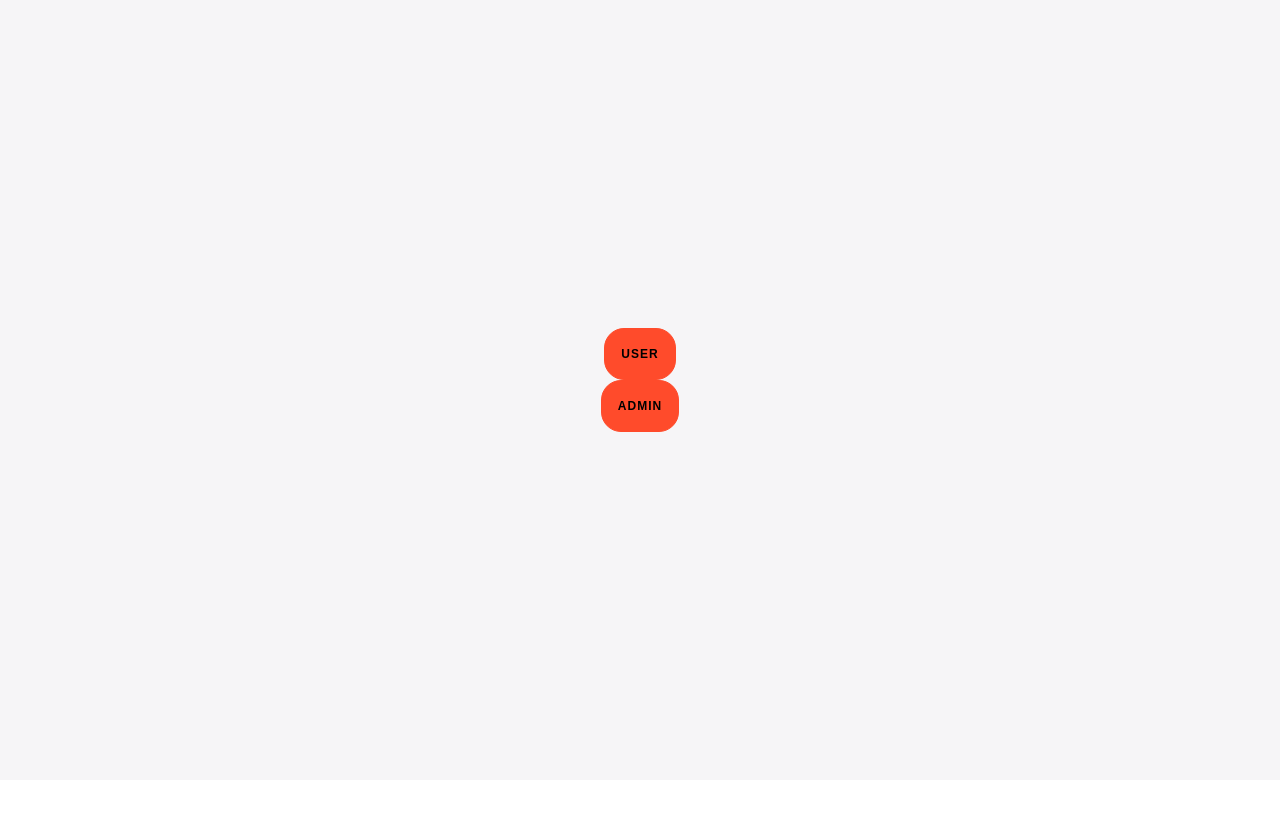
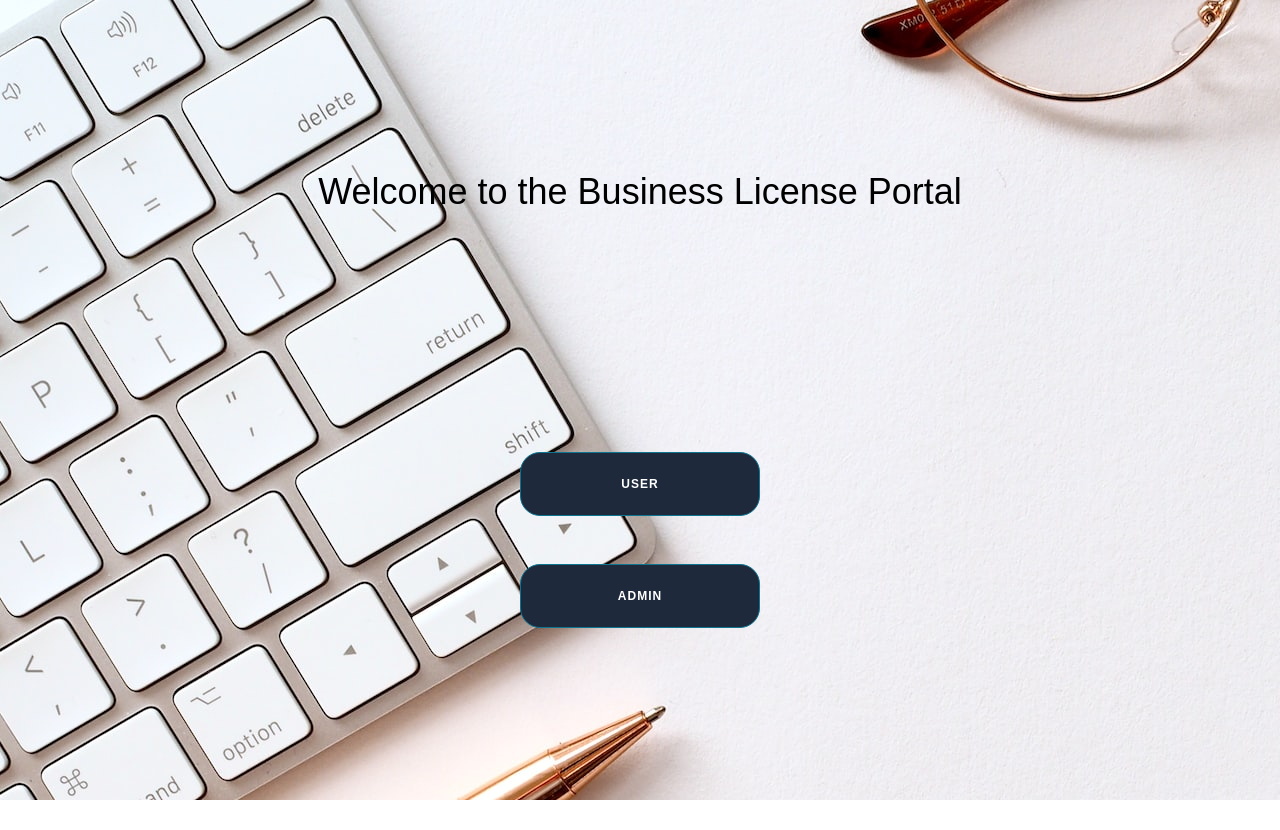
Before and after one commit to asphalke07/BusinessCertificateLicenses, a Next.js app: page / in a window 1280 px wide. After the commit the page ends 800 px from the top, so only its background shows below. Built offline with nearby package versions, Linux system fonts and the light colour scheme.

Commit message:
styling added

```diff
--- a/components/admin/Login.js
+++ b/components/admin/Login.js
@@ -81,7 +81,7 @@ const UserLogin = () => {
     <div>
 
 <section className="h-full gradient-form bg-gray-200 md:h-screen adminloginbody  ">
-  <div className="container py-12  px-6 h-full content-center ">
+  <div className=" py-12  px-6 h-full content-center ">
     <div className="flex justify-center items-center flex-wrap h-full g-6 text-gray-800">
       <div className="xl:w-10/12">
         <div className="block bg-white shadow-lg rounded-lg">
@@ -134,7 +134,7 @@ const UserLogin = () => {
               <div className="text-white px-4 py-6 md:p-12 md:mx-6">
                 <h4 className="text-xl font-semibold mb-6">Only Officers</h4>
                 <p className="text-sm">
-                  Only authenticated officers are allowed to Log In
+                  Only authorized officers are allowed to Log In
                 </p>
               </div>
             </div>
--- a/components/user/ulogin.js
+++ b/components/user/ulogin.js
@@ -76,7 +76,7 @@ const UserLogin = () => {
               type="password"
               placeholder="Password"
             />
-            <button type="submit">Sign Up</button>
+            <button type="submit" >Sign Up</button>
           </form>
         </div>
 
@@ -93,7 +93,7 @@ const UserLogin = () => {
               placeholder="Password"
             />
             <a href="#">Forgot your password?</a>
-            <button type="submit">Log In</button>
+            <button type="submit" className="bg-red-500 text-white-500 hover:bg-red-300 ">Log In</button>
           </form>
         </div>
 
@@ -110,9 +110,9 @@ const UserLogin = () => {
               </button>
             </div>
             <div className="overlay-panel overlay-right">
-              <h1>Hello, Friend!</h1>
-              <p>Enter your personal details and start journey with us</p>
-              <button class="ghost" type="submit" id="signUp" onClick={handleClickSignUp} >
+              <h1>Dont have an Account? </h1>
+              {/* <p>Enter your personal details and start journey with us</p> */}
+              <button className="ghost hover:bg-red-300 hover:text-red-500" type="submit" id="signUp" onClick={handleClickSignUp} >
                 Sign Up
               </button>
             </div>
--- a/pages/index.js
+++ b/pages/index.js
@@ -4,9 +4,10 @@ import React from 'react'
 function Home() {
   const router = useRouter();
   return (
-    <div className='mainbody'>
-        <button type='button' className="p-4 text-black" onClick={() => router.push('/user')}>User</button>
-        <button type='button' className="p-4 text-black" onClick={() => router.push('/admin')} >Admin</button>
+    <div className='mainbody bg-opacity-30' >
+        <h2 className='pb-60 text-4xl'>Welcome to the Business License Portal</h2>
+        <button type='button' className=" p-4 text-white mb-6 h-16 w-60 border-cyan-700 bg-slate-800 hover:bg-slate-500 " onClick={() => router.push('/user')}>User</button>
+        <button type='button' className=" p-4 text-white mt-6 h-16 w-60 border-cyan-700 bg-slate-800 hover:bg-slate-500 " onClick={() => router.push('/admin')} >Admin</button>
     </div>
   )
 
--- a/styles/globals.css
+++ b/styles/globals.css
@@ -37,14 +37,15 @@
 	margin: -20px 0 50px;
 }
 .mainbody{
-	background: #f6f5f7;
+	background-image: url("../public/mainbg.jpg");
 	display: flex;
 	justify-content: center;
 	align-items: center;
 	flex-direction: column;
 	font-family: 'Montserrat', sans-serif;
 	height: 100vh;
-	margin: -20px 0 50px;
+  /* --tw-bg-opacity: 0.3; */
+
 }
 
 .adminloginbody{
@@ -317,6 +318,14 @@ footer a {
 /*---------------------------------------*/
 .signupbody {
   /* background:linear-gradient(to right, #78a7ba 0%, #385D6C 50%, #78a7ba 99%); */
+  background-image: url("../public/mainbg.jpg");
+	display: flex;
+	justify-content: center;
+	align-items: center;
+	flex-direction: column;
+	font-family: 'Montserrat', sans-serif;
+	height: 100vh;
+  background:cover;
 
 }
 
@@ -358,7 +367,7 @@ footer a {
 }
 
 .form-body .label-title {
-  color:#1BBA93;
+  color:#e9cb8b;
   font-size: 17px;
   font-weight: bold;
 }
@@ -436,11 +445,11 @@ input[type="file"] {
 .btn {
    display:inline-block;
    padding:10px 20px;
-   background-color: #1BBA93;
+   background-color: #e9cb8b;
    font-size:17px;
    border:none;
    border-radius:5px;
-   color:#bcf5e7;
+   color:white;
    cursor:pointer;
 }
 
@@ -660,5 +669,5 @@ input[type="file"] {
 .bckgrnd-gradient{
   /* background: linear-gradient(to right, #ee7724, #d8363a, #dd3675, #b44593); */
   /* background: #6CB4EE; */
-  background-image: linear-gradient(to right, #bdc3c7, #96a0a7, #707e89, #4d5d6c, #2c3e50);
+  background-image: linear-gradient(to right, #F4F2F2, #F4ADAD, #FA5A5A, #FA5A5A, #F01818);
 }
```
Also changed, not shown: components/user/usignup.js (+23 -21 lines), public/mainbg.jpg (added).
